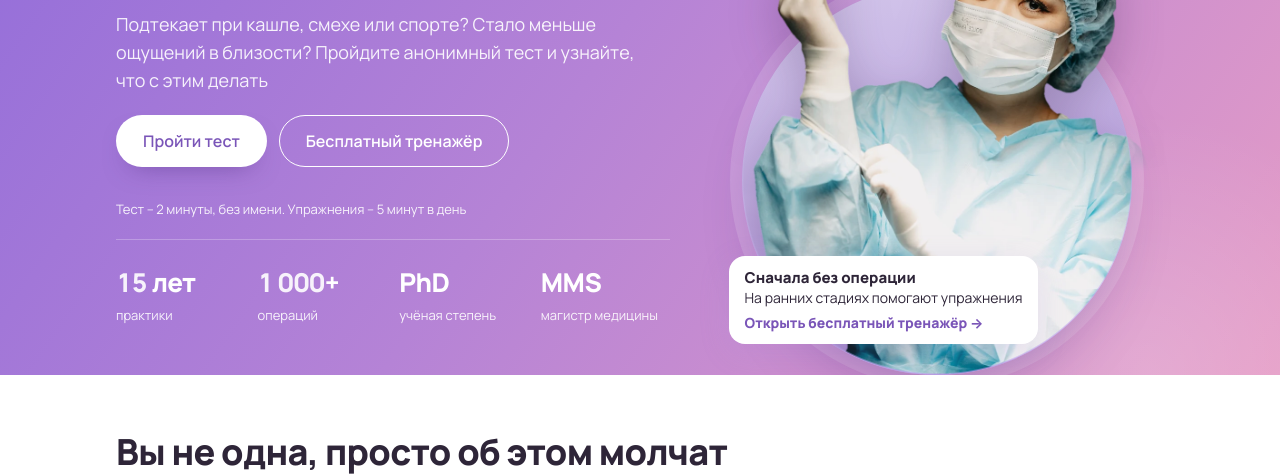
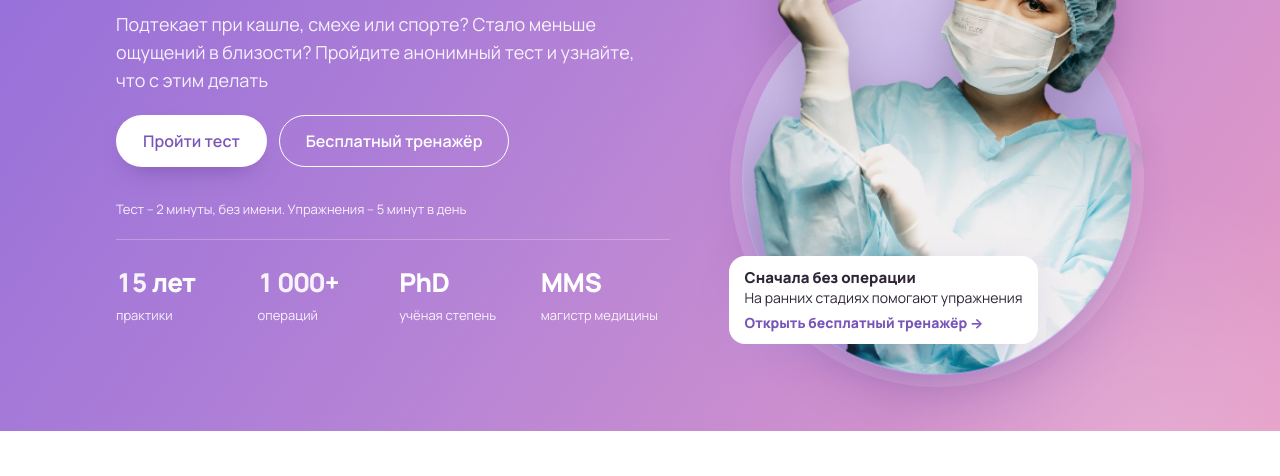
Before and after one commit to ruzimatovayuliya-ai/ruzimatova-site, a plain HTML site: page index.html in a window 1280 px wide. Shown: the part 330-806 px from the top of the page. Drawn offline with Linux system fonts and the light colour scheme.

Commit message:
Отступ под кругом на первом экране
Co-Authored-By: Claude Opus 5.5 <noreply@anthropic.com>
Claude-Session: https://claude.ai/code/session_01BQF8mp1bWWr6JzRP7JYi46

```diff
--- a/index.html
+++ b/index.html
@@ -397,6 +397,11 @@ a.badge:hover{box-shadow:0 14px 34px -10px #5E3FA366}
 .band .quiz .btn{border-color:#2E2538;color:#2E2538}.band .quiz .btn.main{background:var(--grad);color:#fff;border-color:transparent}.band .askf .btn.main{background:var(--grad);color:#fff}
 
 .step-btn{align-self:flex-start;margin-top:14px;padding:11px 20px;font-size:15px}
+
+.herosec .hero{padding-block:48px 56px}
+@media (max-width:860px){.herosec .hero{padding-block:24px 40px}.herosec .hero-text{padding-bottom:0}}
+
+@media (max-width:480px){.badge em{font-size:13px;white-space:nowrap}}
 </style>
 
 <header><div class="wrap hd">
```
